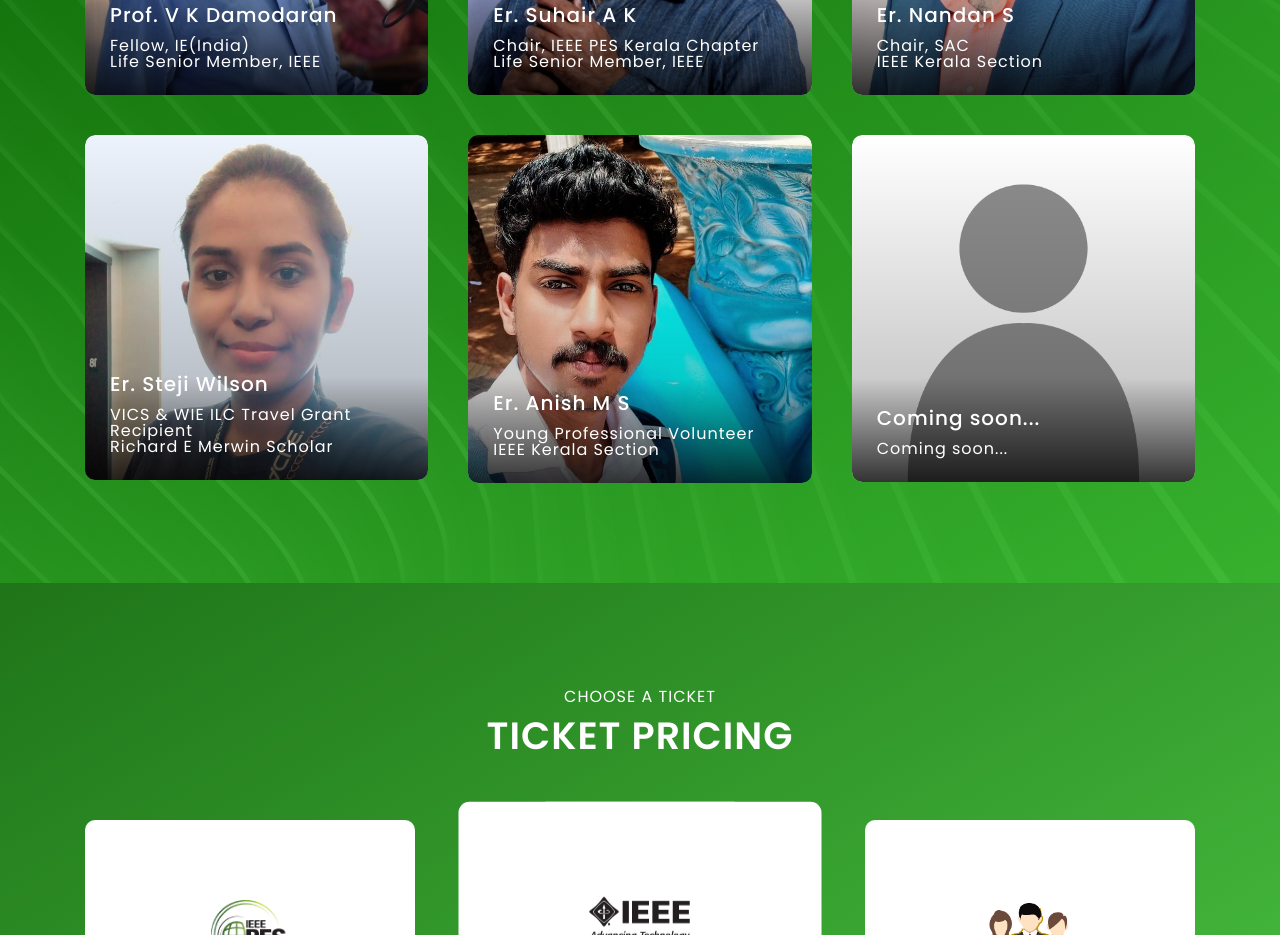
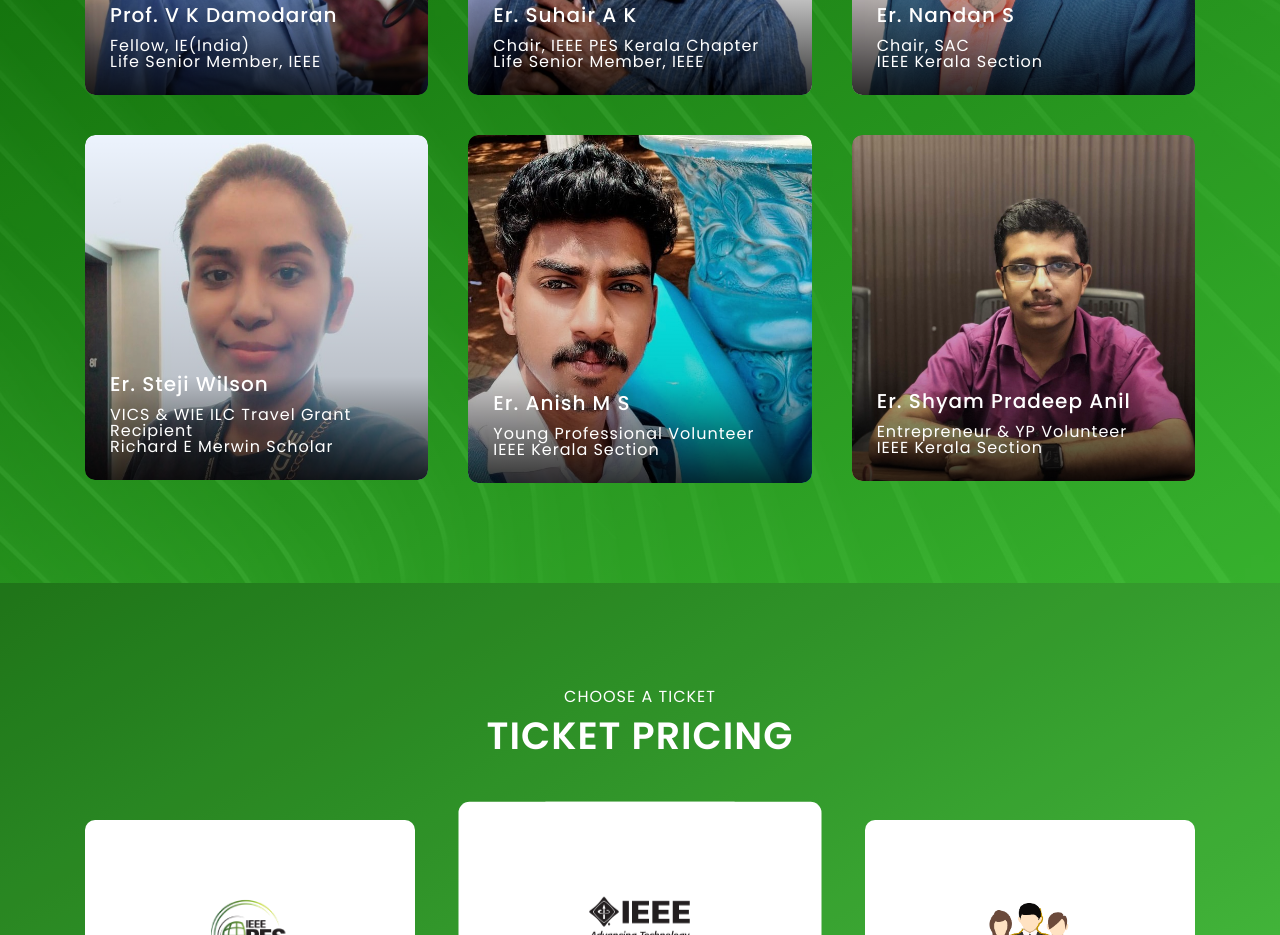
Before and after one commit to akpessc/akpessc.github.io, a website: page index.html in a window 1280 px wide. Shown: the part 2334-3269 px from the top of the page. Drawn offline with Linux system fonts and the light colour scheme.

Commit message:
shyam update

```diff
--- a/index.html
+++ b/index.html
@@ -296,13 +296,13 @@ var x = setInterval(function() {
                     <div class="single-speaker-area bg-gradient-overlay-2 wow fadeInUp" data-wow-delay="300ms">
                         <!-- Thumb -->
                         <div class="speaker-single-thumb">
-                            <img src="img/bg-img/a.png" alt="">
+                            <img src="img/bg-img/shyam.jpg" alt="">
                         </div>
 
                         <!-- Info -->
                         <div class="speaker-info">
-                            <h5>Coming soon...</h5>
-                            <p>Coming soon...</p>
+                            <h5>Er. Shyam Pradeep Anil</h5>
+                            <p>Entrepreneur & YP Volunteer<br>IEEE Kerala Section<p>
                         </div>
                     </div>
                 </div>
```
Also changed, not shown: img/bg-img/shyam.jpg (added).
